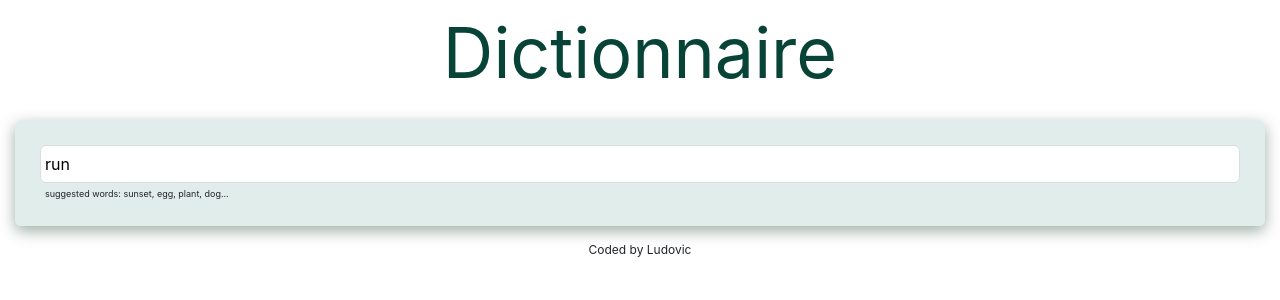
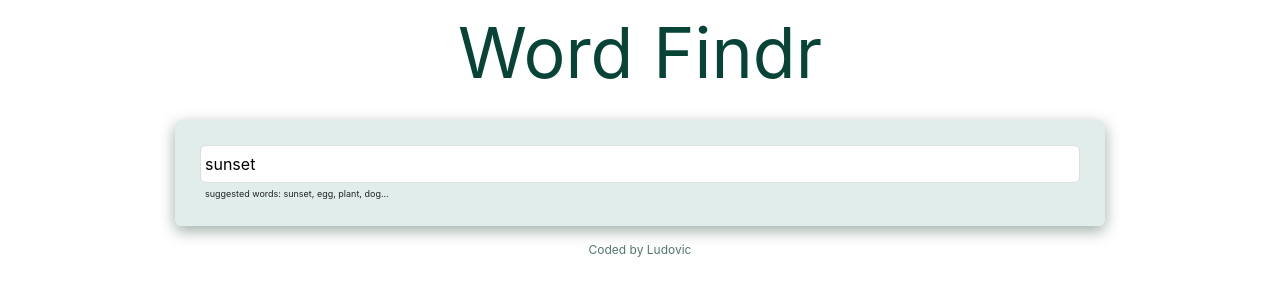
Before and after one commit to LudovicV-974/dico-app-react, a React (Create React App) app: page / in a window 1280 px wide. Shown: the top 300 px of the page. Built offline with nearby package versions, Linux system fonts and the light colour scheme; no server answers.

Commit message:
Added Photos

```diff
--- a/src/App.css
+++ b/src/App.css
@@ -5,4 +5,10 @@
 }
 .text-center {
   font-size: 12px;
+  color: rgba(16, 65, 54, 0.719);
 }
+
+.App {
+  max-width: 960px;
+  margin: 0 auto;
+}
--- a/src/App.js
+++ b/src/App.js
@@ -4,8 +4,8 @@ import Dictionary from "./Dictionary";
 function App() {
   return (
     <div className="App">
-      <header className="app-header">Dictionnaire</header>
-     <Dictionary defaultKeyword = "run"/>
+      <header className="app-header">Word Findr</header>
+     <Dictionary defaultKeyword = "sunset"/>
       <footer className="text-center">Coded by Ludovic</footer>
     </div>
   );
--- a/src/Dictionary.js
+++ b/src/Dictionary.js
@@ -1,23 +1,36 @@
 import React, {useState} from "react";
 import axios from "axios";
 import Results from "./Results";
+import Photos from "./Photos";
 import "./Dictionary.css";
 
 export default function Dictionary(props){
     let [keyword, setKeyword] = useState(props.defaultKeyword);
     let [results, setResults] = useState(null);
     let [loaded, setLoaded] = useState(false);
+    let [photos, setPhotos] = useState (null);
 
     function handleResponse(response){
         console.log(response.data[0]);
         setResults(response.data[0]);
     };
 
+    function handlePexelsResponse(response){
+        console.log(response);
+        setPhotos(response.data.photos);
+    }
+
     function search(){
         //documentation: https://dictionaryapi.dev
         let apiUrl = `https://api.dictionaryapi.dev/api/v2/entries/en_US/${keyword}`;
-        axios.get(apiUrl).then(handleResponse)
+        axios.get(apiUrl).then(handleResponse);
+
+        let pexelsApiKey = "563492ad6f91700001000001cb7516af9a0f474883d3f83d1431eb4d";
+        let pexelsApiUrl = `https://api.pexels.com/v1/search?query=${keyword}&per_page=8`;
+        let headers = {Authorization:`Bearer ${pexelsApiKey}`};
+        axios.get(pexelsApiUrl, {headers: headers}).then(handlePexelsResponse);
     }
+
 
     function handleSubmit (event){
         event.preventDefault();
@@ -43,6 +56,7 @@ export default function Dictionary(props){
             </div>
             </section>
             <Results results= {results}/>
+            <Photos photos={photos}/>
         </div>
     );
   } else {
--- /dev/null
+++ b/src/Photos.css
@@ -0,0 +1,4 @@
+.Photos img {
+  border-radius: 8px;
+  margin-bottom: 15px;
+}
--- /dev/null
+++ b/src/Photos.js
@@ -0,0 +1,24 @@
+import React from "react";
+import "./Photos.css";
+
+export default function Photos(props){
+    if (props.photos){
+    return (
+        <section className= "Photos">
+            <div className= "row">
+            {props.photos.map(function(photo,index){
+                return(
+                    <div className= "col-3" key={index}>
+                        <a href={photo.src.original} target="_blank" rel="noreferrer">
+                    <img src={photo.src.tiny} className= "img-fluid"/>
+                    </a>
+                    </div>
+                )
+            })}
+            </div>
+        </section>
+    );
+    } else {
+        return null;
+    }
+}
--- a/src/Results.js
+++ b/src/Results.js
@@ -1,6 +1,7 @@
 import React from "react";
 import Meaning from "./Meaning";
 import Phonetic from "./Phonetic";
+
 import "./Results.css";
 
 export default function Results(props){
--- a/src/Synonyms.css
+++ b/src/Synonyms.css
@@ -6,4 +6,5 @@
 .Synonyms li {
   display: inline-block;
   padding-right: 30px;
+  color: rgba(14, 41, 35, 0.664);
 }
```
